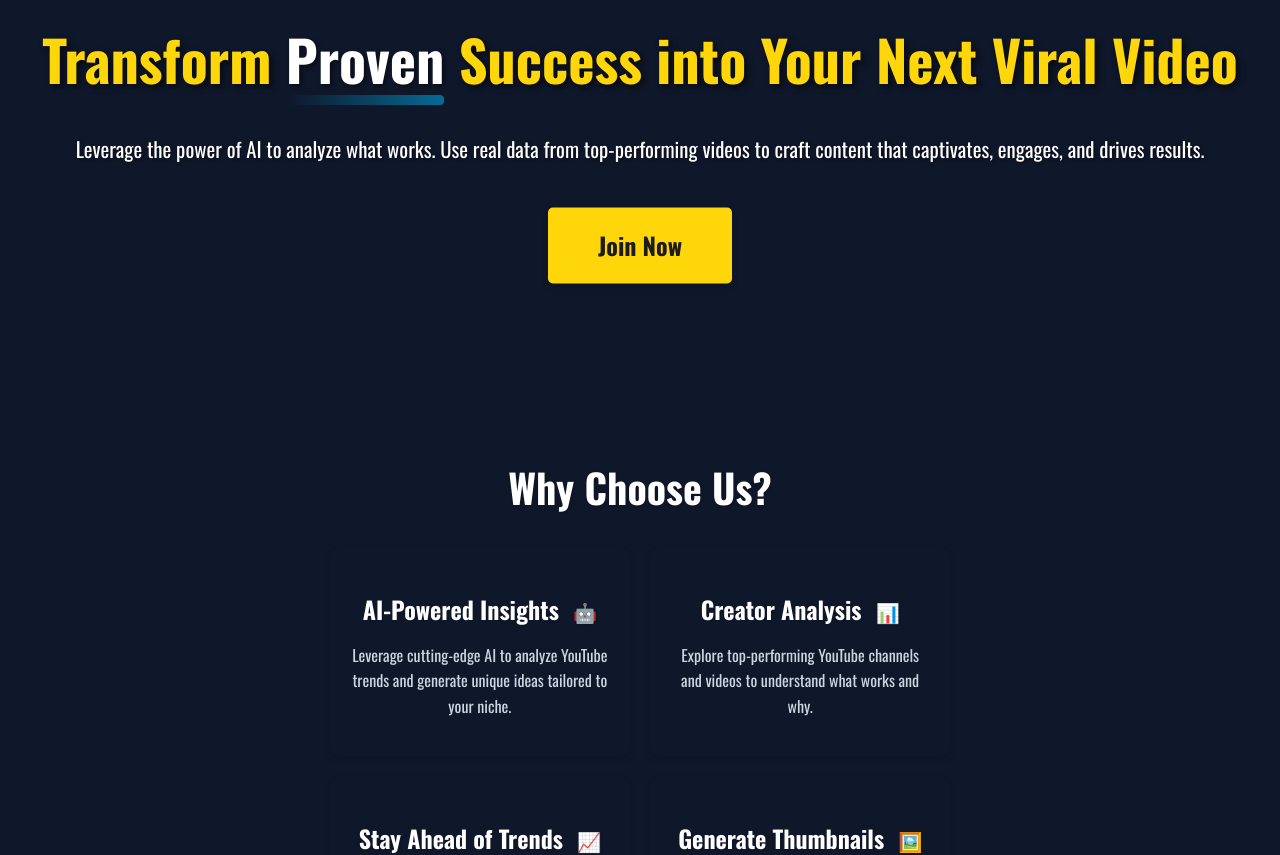
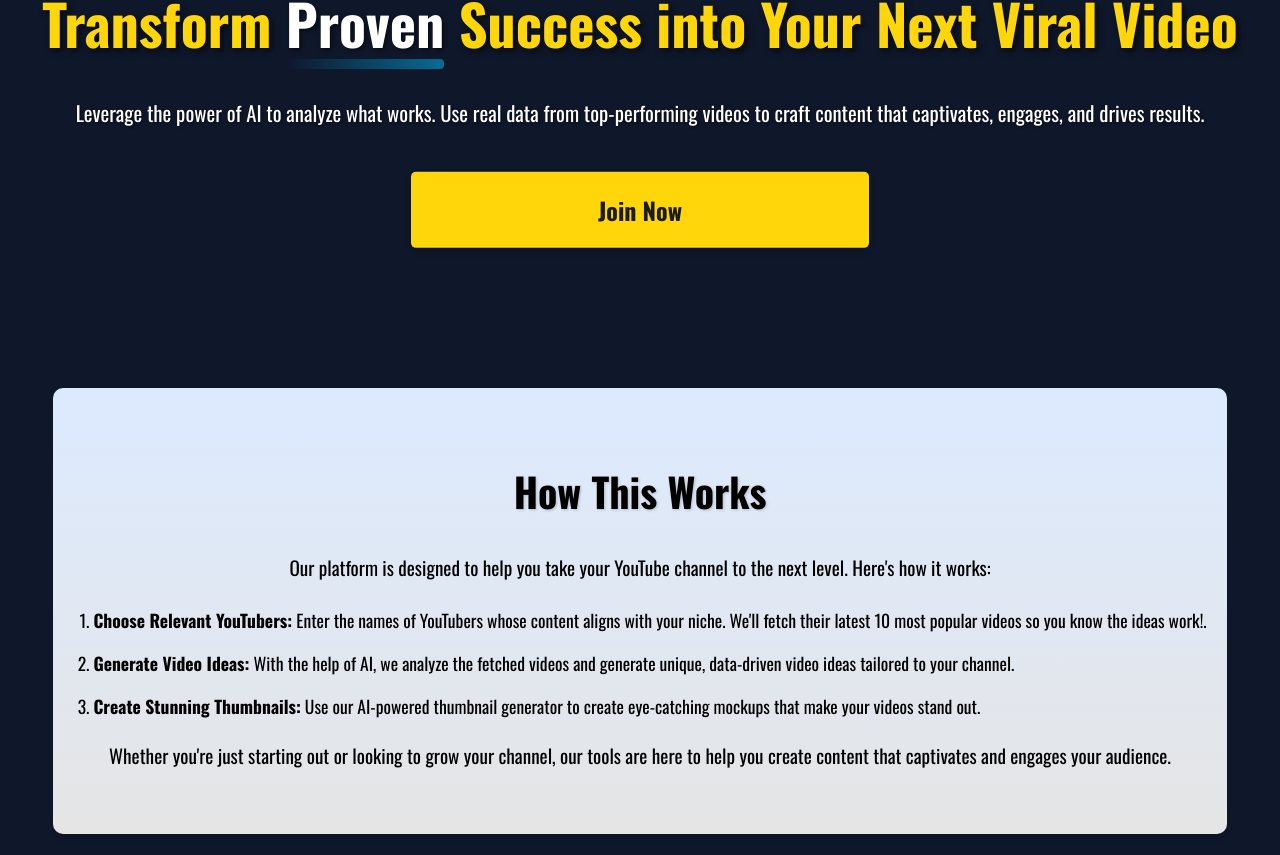
Before and after one commit to mbtammi/youtubecreator, a React (Create React App) app: page / in a window 1280 px wide. Shown: the part 456-1311 px from the top of the page. Built offline with nearby package versions, Linux system fonts and the light colour scheme; no server answers; the HTML template or start-up script is replaced by a standard one.

Commit message:
improvmenets

```diff
--- a/src/components/Header.js
+++ b/src/components/Header.js
@@ -55,7 +55,7 @@ const Header = () => {
                                 style={styles.userName}
                                 onClick={toggleDropdown} // Toggle dropdown on click
                             >
-                                {user.displayName || 'User'}
+                                {user.displayName || user.email.split('@')[0] || 'User'}
                             </span>
                             {dropdownVisible && (
                                 <div style={styles.dropdownMenu}>
--- a/src/pages/HomePage.js
+++ b/src/pages/HomePage.js
@@ -261,13 +261,13 @@ const HomePage = () => {
                     </label>
                 </div>
                 <div style={styles.buttonContainer}>
-                    {user ? (
+                    {userPlan !== 'none' ? (
                         <button onClick={handleFetchVideos} disabled={loading} style={styles.button}>
                             {loading ? 'Fetching...' : 'Fetch Videos'}
                         </button>
                     ) : (
-                        <button onClick={() => navigate('/signin')} style={styles.button}>
-                            Sign In to Fetch Videos
+                        <button onClick={() => navigate('/pricing')} style={styles.button}>
+                            Choose a plan to Fetch Videos
                         </button>
                     )}
                 </div>
--- a/src/pages/LandingPage.js
+++ b/src/pages/LandingPage.js
@@ -52,6 +52,26 @@ const LandingPage = () => {
                     </div>
                 </div>
             </header>
+            <section style={styles.howItWorksSection}>
+                <h2 style={styles.howItWorksTitle}>How This Works</h2>
+                <p style={styles.howItWorksText}>
+                    Our platform is designed to help you take your YouTube channel to the next level. Here's how it works:
+                </p>
+                <ol style={styles.howItWorksList}>
+                    <li style={styles.howItWorksItem}>
+                        <strong>Choose Relevant YouTubers:</strong> Enter the names of YouTubers whose content aligns with your niche. We'll fetch their latest 10 most popular videos so you know the ideas work!.
+                    </li>
+                    <li style={styles.howItWorksItem}>
+                        <strong>Generate Video Ideas:</strong> With the help of AI, we analyze the fetched videos and generate unique, data-driven video ideas tailored to your channel.
+                    </li>
+                    <li style={styles.howItWorksItem}>
+                        <strong>Create Stunning Thumbnails:</strong> Use our AI-powered thumbnail generator to create eye-catching mockups that make your videos stand out.
+                    </li>
+                </ol>
+                <p style={styles.howItWorksText}>
+                    Whether you're just starting out or looking to grow your channel, our tools are here to help you create content that captivates and engages your audience.
+                </p>
+            </section>
             <section style={styles.featuresSection}>
                 <h2 style={styles.sectionTitle}>Why Choose Us?</h2>
                 <div style={styles.featuresGrid}>
@@ -111,7 +131,8 @@ const styles = {
         display: 'flex',
         alignItems: 'center',
         justifyContent: 'center',
-        marginBlock: '6%',
+        marginTop: '3%',
+        marginBottom: '6%',
     },
     screenshots: {
         position: 'relative',
@@ -124,7 +145,7 @@ const styles = {
         height: '100%',
         borderRadius: '10px',
         boxShadow: '0 4px 6px rgba(0, 0, 0, 0.2)',
-        animation: 'scaleUpDown 3s infinite ease-in-out',
+        // animation: 'scaleUpDown 3s infinite ease-in-out',
     },
     leftTilt: {
         transform: 'rotate(-15deg)',
@@ -212,6 +233,7 @@ const styles = {
         backgroundColor: '#FFD60A',
         color: '#1c1c1c',
         textDecoration: 'none',
+        minWidth: '30%',
         padding: '20px 50px',
         borderRadius: '5px',
         fontSize: '1.5rem',
@@ -236,6 +258,13 @@ const styles = {
         marginBottom: '30px',
         fontWeight: 'bold',
         textShadow: '1px 1px 3px rgba(0, 0, 0, 0.2)',
+    },
+    howItWorksTitle: {
+        color: 'black',
+        marginBottom: '30px',
+        fontWeight: 'bold',
+        textShadow: '1px 1px 3px rgba(0, 0, 0, 0.2)',
+        fontSize: '2.5rem',
     },
     featuresGrid: {
         display: 'grid',
@@ -269,6 +298,33 @@ const styles = {
         marginLeft: '8px', // Space between the title and the emoji
         fontSize: '1.2rem', // Slightly smaller than the title
     },
+    howItWorksSection: {
+    textAlign: 'center',
+    padding: '40px 20px',
+    background: 'linear-gradient(to bottom,rgb(220, 234, 255), #e5e5e5)', // Subtle gradient
+    borderRadius: '10px',
+    marginTop: '40px',
+    boxShadow: '0 4px 6px rgba(0, 0, 0, 0.1)', // Add a soft shadow for depth
+    position: 'relative', // Required for the optional pattern overlay
+    overflow: 'hidden', // Ensures the pattern doesn't overflow the section
+    },
+    howItWorksText: {
+        fontSize: '1.2rem',
+        color: 'black',
+        lineHeight: '1.8',
+        marginBottom: '20px',
+    },
+    howItWorksList: {
+        listStyleType: 'decimal',
+        paddingLeft: '20px',
+        textAlign: 'left',
+        color: 'black',
+    },
+    howItWorksItem: {
+        fontSize: '1.1rem',
+        marginBottom: '15px',
+        lineHeight: '1.6',
+    },
 };
 
 
--- a/src/pages/SignIn.js
+++ b/src/pages/SignIn.js
@@ -16,7 +16,6 @@ const SignIn = () => {
         try {
             // Sign in user with email and password
             await signInWithEmailAndPassword(auth, email, password)
-            alert('Signed in successfully!')
             navigate('/account')
         } catch (err) {
             setError(err.message)
--- a/src/pages/SignUp.js
+++ b/src/pages/SignUp.js
@@ -28,6 +28,7 @@ const SignUp = () => {
             await setDoc(doc(db, 'users', user.uid), {
                 email: user.email,
                 role: 'basic', // Default role
+                displayName: user.email.split('@')[0],
                 paymentStartDate: null,
                 paymentEndDate: null,
             })
```
